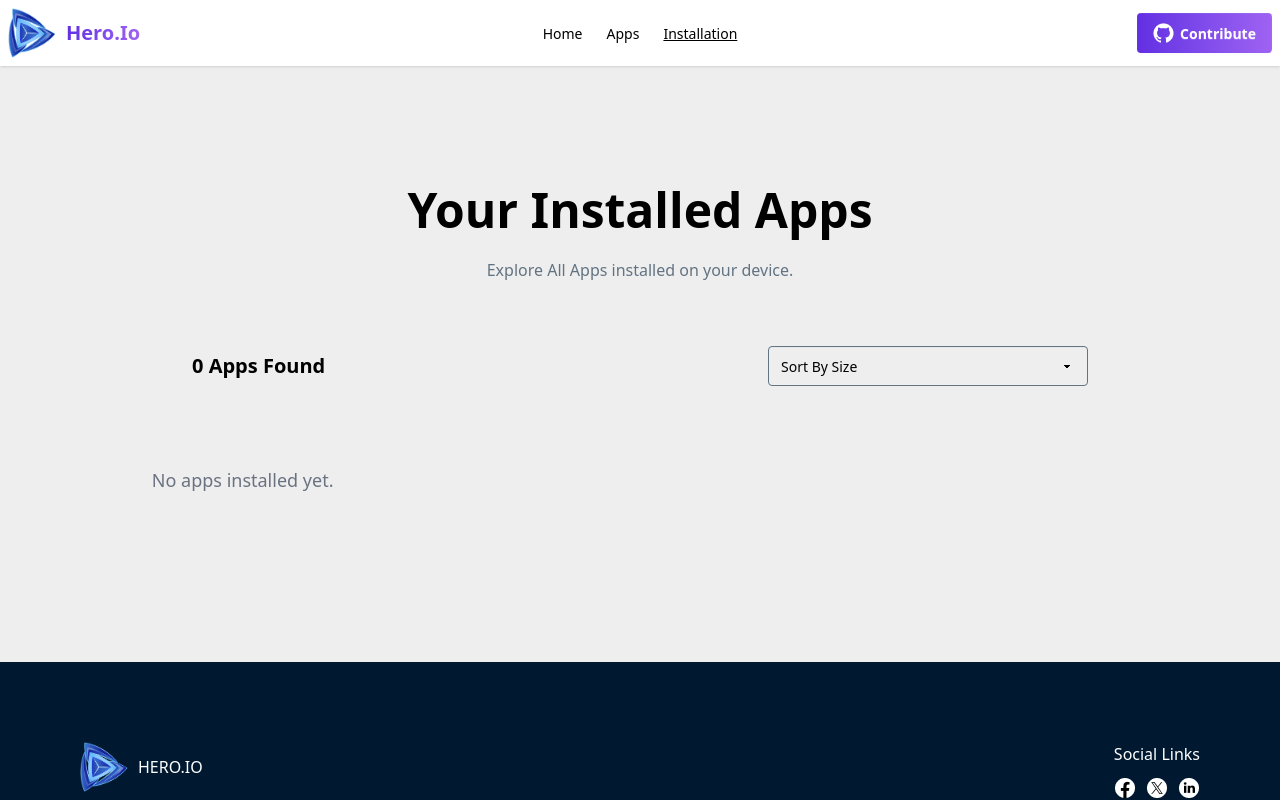
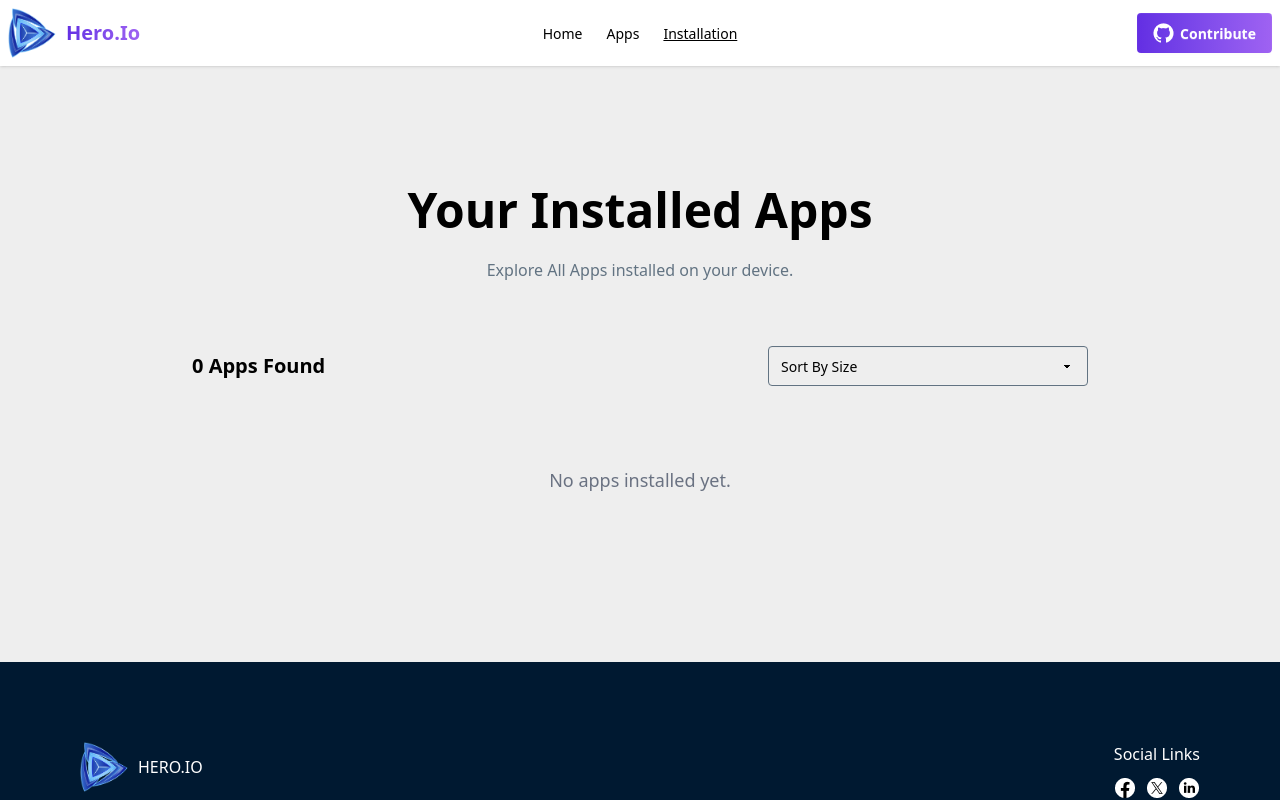
Before and after one commit to priom125/Appengy, a React (Vite) app: page /installation in a window 1280 px wide. Shown: the top 800 px of the page. Built offline with nearby package versions, Linux system fonts and the light colour scheme.

Commit message:
responsive reviwed

```diff
--- a/src/Pages/Installation.jsx
+++ b/src/Pages/Installation.jsx
@@ -52,7 +52,7 @@ function Installation() {
           </label>
         </div>
 
-        <div className="grid md:grid-cols-2 sm:grid-cols-1 lg:grid-cols-3 gap-6 p-4 sm:p-6 md:p-10 w-full max-w-full">
+        <div className="grid grid-cols-1 gap-6 p-4 sm:p-6 md:p-10 w-full max-w-full">
           {displayedApps.length > 0 ? (
              displayedApps.map((app) => (
               <InstallCard key={app.id} app={app} setInstallList={setInstallList}/>
```
